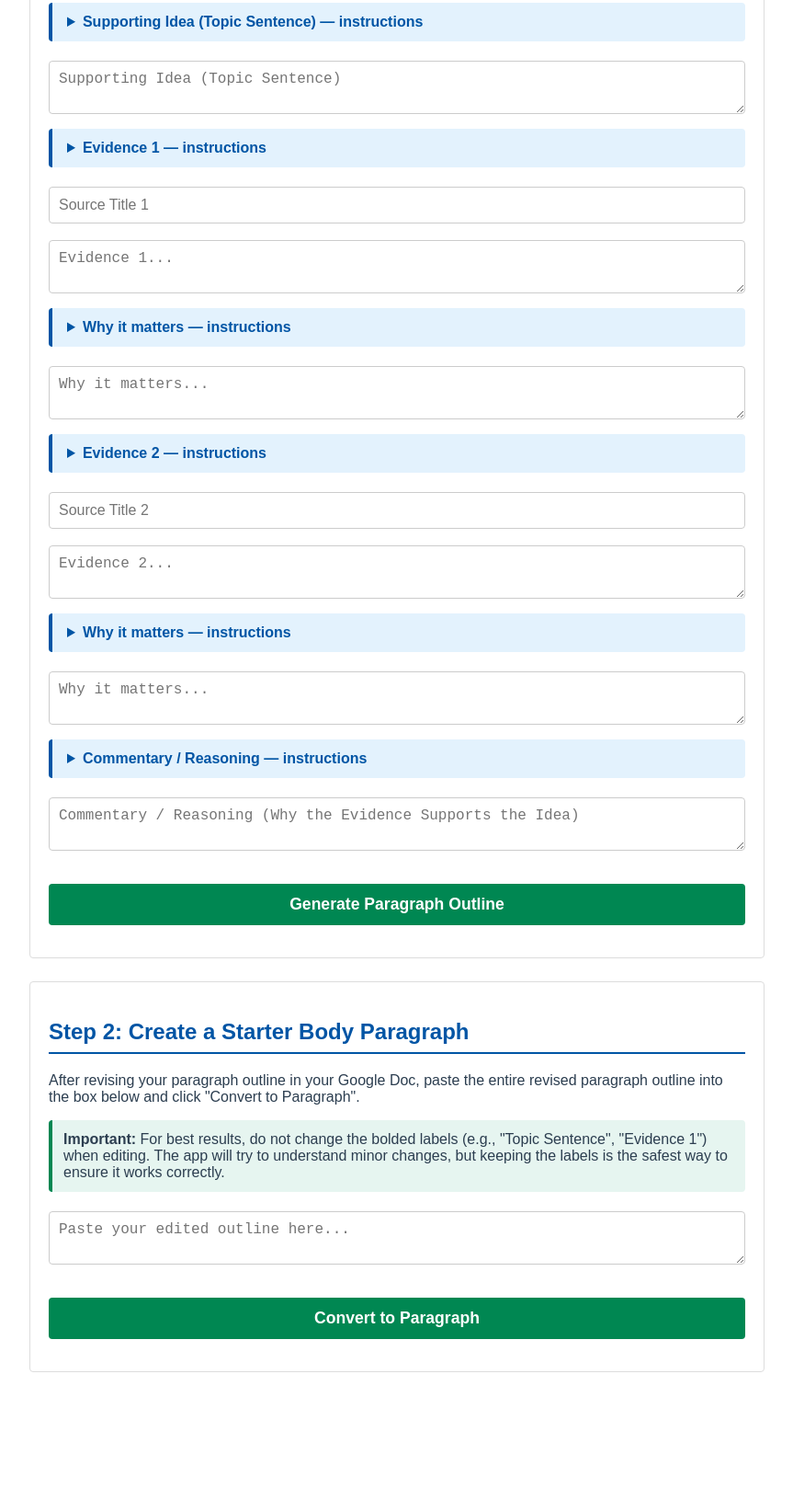
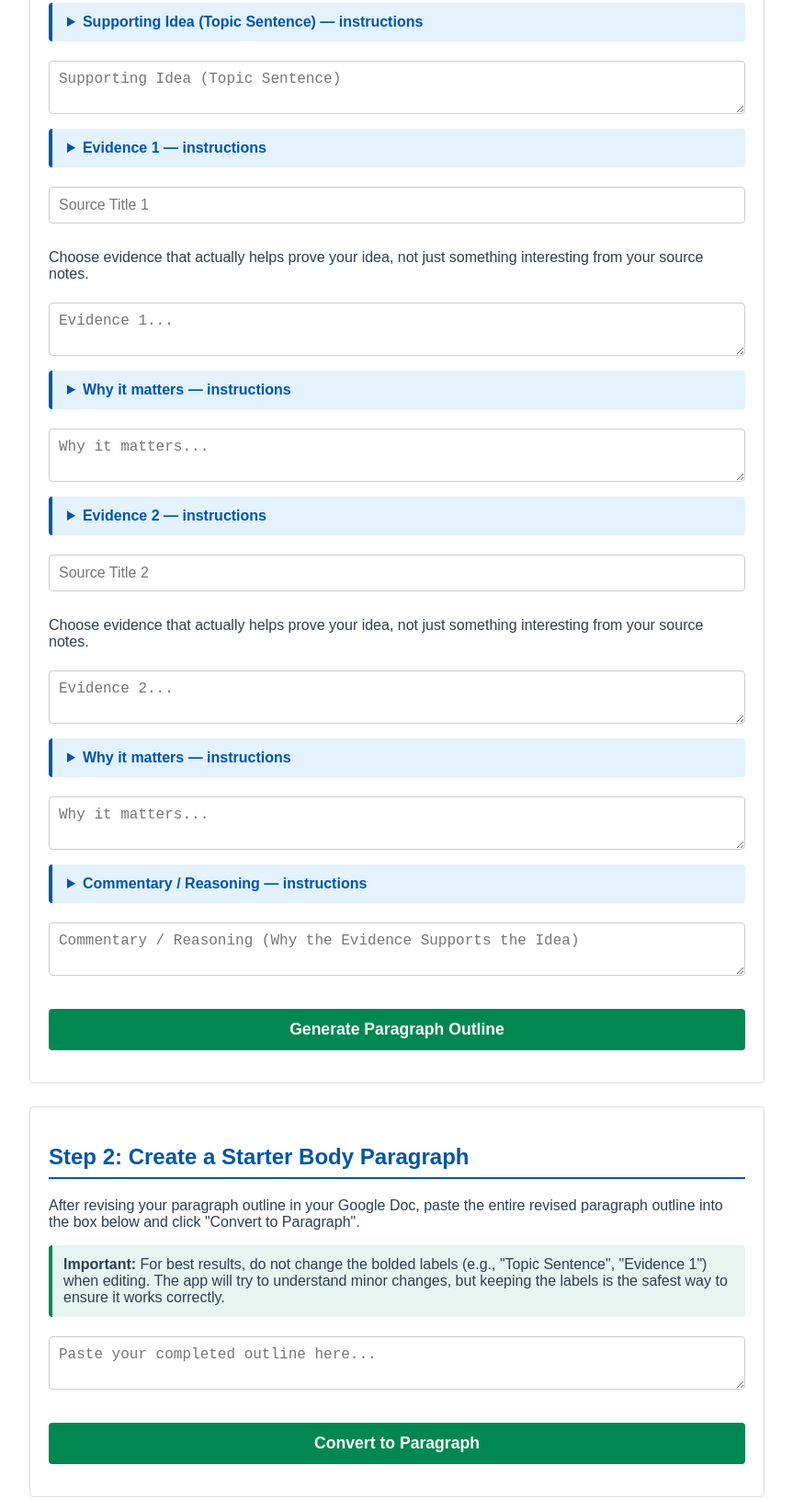
Before and after one commit to gkubisak/it-paragraph-tool, a plain HTML site: page index.html in a window 1280 px wide. Shown: the part 232-1863 px from the top of the page at 92% size, without its empty margins (208-1071 px from the left). Before the commit the page ends 1769 px from the top, so only its background shows below. Drawn offline with Linux system fonts and the light colour scheme.

Commit message:
Update index.html
Formatting updates

```diff
--- a/index.html
+++ b/index.html
@@ -51,7 +51,17 @@
             </p>
           </details>
           <input id="source1" placeholder="Source Title 1" />
+
+          <!-- Tight Instruction Class Added -->
+          <p class="tight-instruction">
+            Choose evidence that actually helps prove your idea, not just
+            something interesting from your source notes.
+          </p>
+
           <textarea id="evidence1" placeholder="Evidence 1..."></textarea>
+
+          <!-- INDENTED SECTION FOR EVIDENCE 1 "WHY IT MATTERS" -->
+          <div class="indented-sub-section">
             <details class="instructions">
               <summary>Why it matters — instructions</summary>
               <p>
@@ -60,6 +70,7 @@
               </p>
             </details>
             <textarea id="why1" placeholder="Why it matters..."></textarea>
+          </div>
         </section>
 
         <!-- Evidence 2 -->
@@ -72,15 +83,26 @@
             </p>
           </details>
           <input id="source2" placeholder="Source Title 2" />
+
+          <!-- Tight Instruction Class Added -->
+          <p class="tight-instruction">
+            Choose evidence that actually helps prove your idea, not just
+            something interesting from your source notes.
+          </p>
+
           <textarea id="evidence2" placeholder="Evidence 2..."></textarea>
+
+          <!-- INDENTED SECTION FOR EVIDENCE 2 "WHY IT MATTERS" -->
+          <div class="indented-sub-section">
             <details class="instructions">
               <summary>Why it matters — instructions</summary>
               <p>
-              Explain briefly why this second piece of evidence is useful. Does
-              it build on the other evidence?
+                Explain briefly why this second piece of evidence is useful.
+                Does it build on the other evidence?
               </p>
             </details>
             <textarea id="why2" placeholder="Why it matters..."></textarea>
+          </div>
         </section>
 
         <!-- Commentary -->
@@ -88,9 +110,9 @@
           <details class="instructions">
             <summary>Commentary / Reasoning — instructions</summary>
             <p>
-              Explain how each piece of evidence helps prove your supporting
+              Explain how your evidence combines to help prove your supporting
               idea. This step turns information from your sources into your own
-              argument.
+              idea.
             </p>
           </details>
           <textarea
@@ -129,7 +151,7 @@
 
         <textarea
           id="pastedOutline"
-          placeholder="Paste your edited outline here..."
+          placeholder="Paste your completed outline here..."
         ></textarea>
         <button onclick="generateParagraph()">Convert to Paragraph</button>
 
```
Lines whose indentation alone changed are shown as unchanged.
